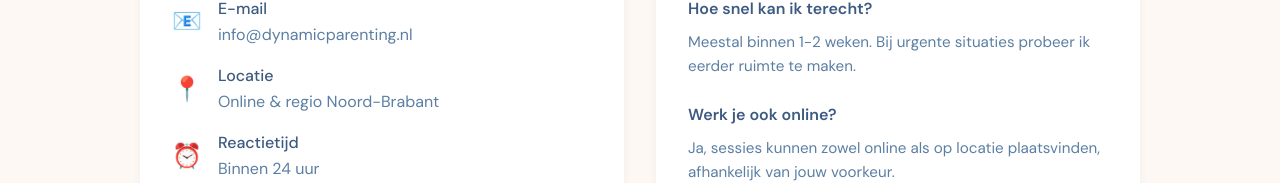
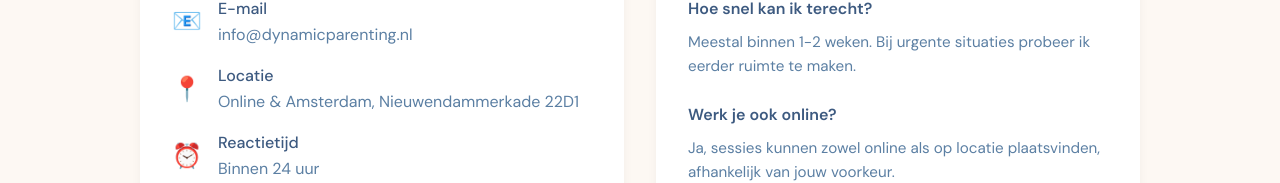
Before and after one commit to Frunner/dynamicparenting, a Next.js app: page /contact in a window 1280 px wide. Shown: the part 497-680 px from the top of the page. Built offline with nearby package versions, Linux system fonts and the light colour scheme; a web font is replaced by a local one.

Commit message:
Update page.js

```diff
--- a/app/contact/page.js
+++ b/app/contact/page.js
@@ -58,7 +58,7 @@ export default function ContactPage() {
                   <span style={{ fontSize: '1.5rem' }}>📍</span>
                   <div>
                     <p style={{ color: '#3D5A80', fontWeight: '500' }}>Locatie</p>
-                    <p style={{ color: '#5B7FA3' }}>Online & regio Noord-Brabant</p>
+                    <p style={{ color: '#5B7FA3' }}>Online & Amsterdam, Nieuwendammerkade 22D1</p>
                   </div>
                 </div>
 
```
